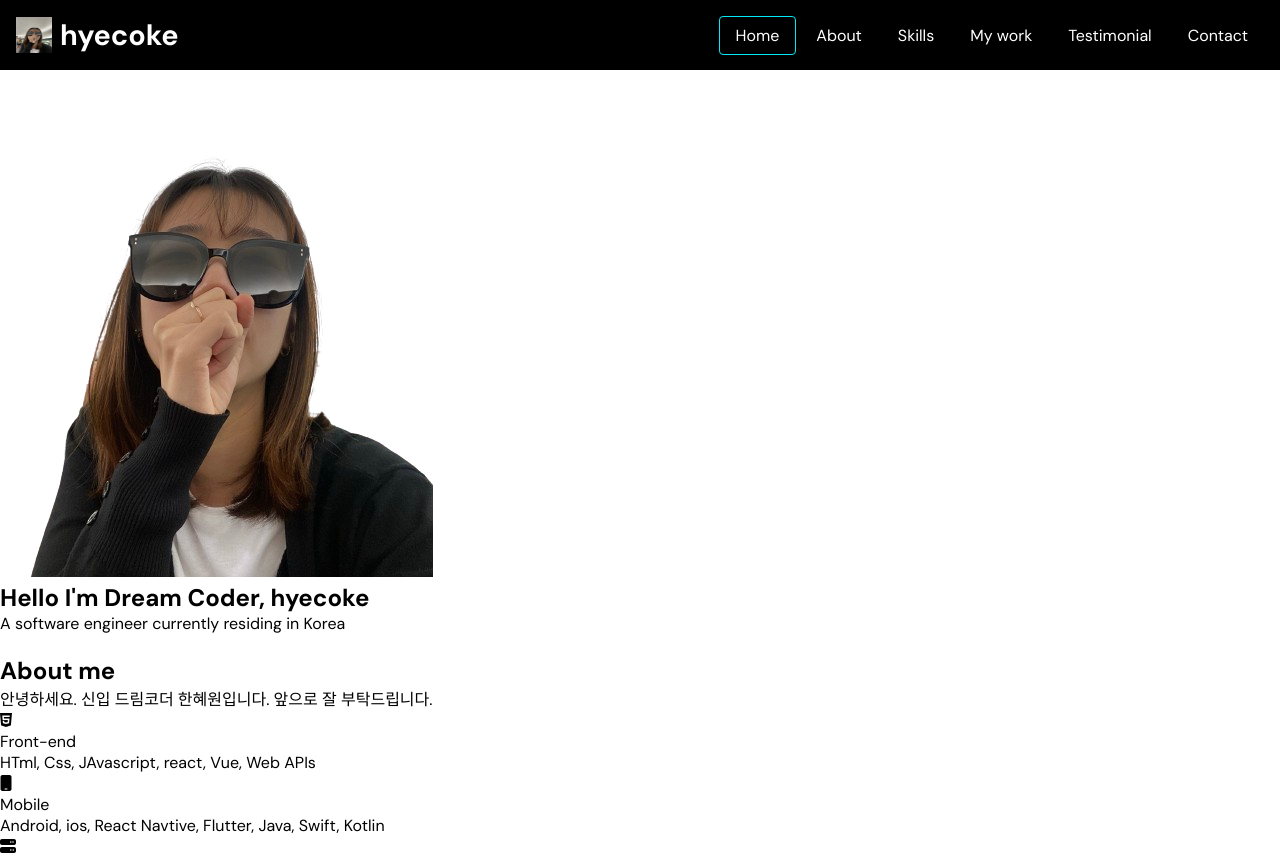
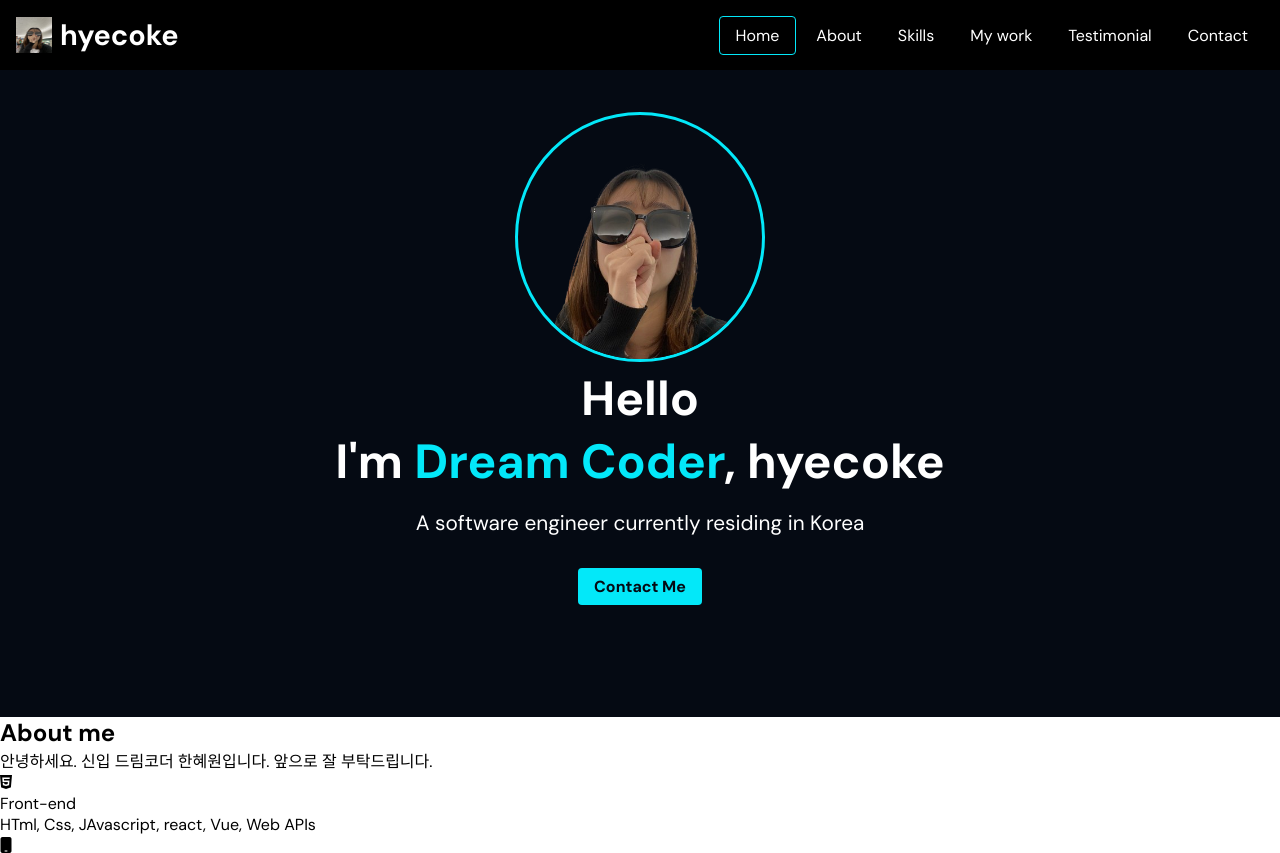
Before and after one commit to HYECOKE/Hyecoke.github.io, a plain HTML site: page index.html in a window 1280 px wide. Shown: the top 853 px of the page. Drawn offline with Linux system fonts and the light colour scheme.

Commit message:
CSS-home

```diff
--- a/css/style.css
+++ b/css/style.css
@@ -93,3 +93,49 @@ button:focus {
     border: 1px solid var(--color-accent);
     border-radius: 4px;
 }
+
+/*home*/
+#Home {
+    background-color: var(--color-primary);
+    color: var(--color-text);
+    padding: 5rem 1rem;
+    padding-top: 7rem;
+    text-align: center;
+}
+
+.home__avata {
+    width: 250px;
+    height: 250px;
+    object-fit: cover;
+    border-radius: 100%;
+    border: 3px solid var(--color-accent);
+}
+
+.home__title {
+    font-size: 3rem;
+    margin-bottom: 1rem;
+}
+
+.home__title--strong {
+    color: var(--color-accent);
+}
+
+.home__description {
+    font-size: 1.3rem;;
+}
+
+.home__contact {
+    display: inline-block;
+    background-color: var(--color-accent);
+    color: var(--color-black);
+    padding: 0.5rem 1rem;
+    margin: 2rem;
+    font-weight: bold;
+    border-radius: 4px;
+}
+
+.home__contact:hover {
+    background-color: transparent;
+    color: var(--color-text);
+    outline: 2px solid var(--color-accent);
+}
--- a/index.html
+++ b/index.html
@@ -44,10 +44,10 @@
     <main>
     <!-- Home -->
     <section id="Home">
-        <img src="images/profile.png" alt="hyecoke's profile" />
-        <h2>Hello I&#39;m Dream Coder, hyecoke</h2>
-        <p>A software engineer currently residing in Korea</p>
-        <a href="#contact">Contact Me</a>
+        <img class="home__avata" src="images/profile.png" alt="hyecoke's profile" />
+        <h2 class="home__title">Hello<br /> I&#39;m <strong class="home__title--strong">Dream Coder</strong>, hyecoke</h2>
+        <p class="home__description">A software engineer currently residing in Korea</p>
+        <a class="home__contact" href="#contact">Contact Me</a>
     </section>
     <!-- About -->
     <section id="About">
```
